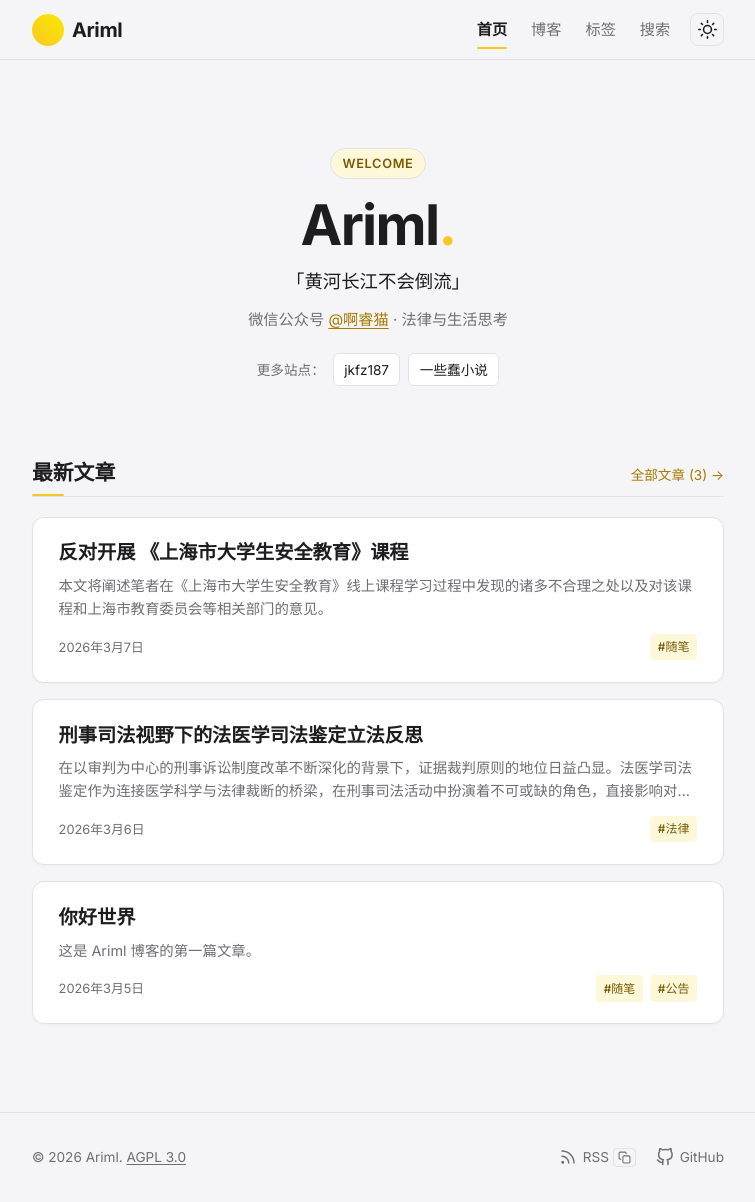
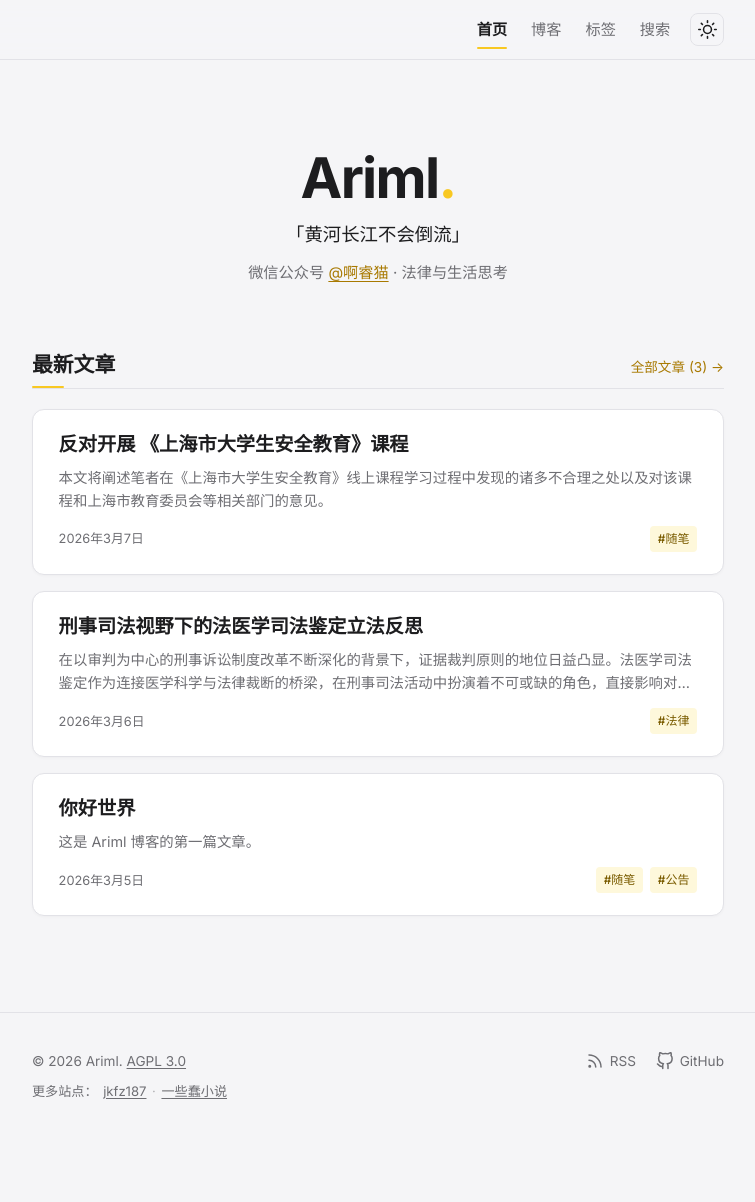
Before and after one commit to arimlll/arimlll.github.io, an Astro site: page / in a window 1280 px wide. Shown: the whole page, without its empty margins (262-1017 px from the left). After the commit the page ends 1139 px from the top, so only its background shows below. Built offline with nearby package versions, Linux system fonts and the light colour scheme; Astro itself is replaced by a stand-in of ours; some packages are replaced by stand-ins of ours.

Commit message:
feat: 优化首页头部视觉、尾部站点导航与导航栏Logo滚动联动

```diff
--- a/src/components/Footer.astro
+++ b/src/components/Footer.astro
@@ -9,29 +9,29 @@ const siteUrl = 'https://arimlll.github.io';
 
 <footer class="footer">
   <div class="footer-inner container">
+    <div class="footer-left">
       <p>&copy; {year} Ariml. <a href="https://www.gnu.org/licenses/agpl-3.0.html" target="_blank" rel="noopener" class="license-link">AGPL 3.0</a></p>
+      <div class="footer-extra-sites">
+        <span class="label">更多站点：</span>
+        <a href="/jkfz187/" class="footer-site-link">jkfz187</a>
+        <span class="sep">·</span>
+        <a href="/jkfz187/czp/" class="footer-site-link">一些蠢小说</a>
+      </div>
+    </div>
     <div class="footer-links">
-      <div class="rss-wrapper">
-        <a href="/rss.xml" target="_blank" class="footer-link rss-link" aria-label="RSS 订阅源" title="查看 RSS 订阅源">
+      <button class="footer-link rss-btn" id="rss-btn" data-rss={`${siteUrl}/rss.xml`} aria-label="复制 RSS 订阅地址" title="点击复制 RSS 订阅地址">
         <svg xmlns="http://www.w3.org/2000/svg" width="18" height="18" viewBox="0 0 24 24" fill="none" stroke="currentColor" stroke-width="2" stroke-linecap="round" stroke-linejoin="round">
           <path d="M4 11a9 9 0 0 1 9 9"></path>
           <path d="M4 4a16 16 0 0 1 16 16"></path>
           <circle cx="5" cy="19" r="1"></circle>
         </svg>
-          RSS
-        </a>
-        <button class="rss-copy-btn" id="rss-copy-btn" aria-label="复制 RSS 订阅地址" title="复制 RSS 地址" data-rss={`${siteUrl}/rss.xml`}>
-          <svg xmlns="http://www.w3.org/2000/svg" width="13" height="13" viewBox="0 0 24 24" fill="none" stroke="currentColor" stroke-width="2" stroke-linecap="round" stroke-linejoin="round">
-            <rect x="9" y="9" width="13" height="13" rx="2" ry="2"></rect>
-            <path d="M5 15H4a2 2 0 0 1-2-2V4a2 2 0 0 1 2-2h9a2 2 0 0 1 2 2v1"></path>
-          </svg>
+        <span>RSS</span>
       </button>
-      </div>
       <a href="https://github.com/arimlll" target="_blank" rel="noopener" class="footer-link" aria-label="GitHub">
         <svg xmlns="http://www.w3.org/2000/svg" width="18" height="18" viewBox="0 0 24 24" fill="none" stroke="currentColor" stroke-width="2" stroke-linecap="round" stroke-linejoin="round">
           <path d="M9 19c-5 1.5-5-2.5-7-3m14 6v-3.87a3.37 3.37 0 0 0-.94-2.61c3.14-.35 6.44-1.54 6.44-7A5.44 5.44 0 0 0 20 4.77 5.07 5.07 0 0 0 19.91 1S18.73.65 16 2.48a13.38 13.38 0 0 0-7 0C6.27.65 5.09 1 5.09 1A5.07 5.07 0 0 0 5 4.77a5.44 5.44 0 0 0-1.5 3.78c0 5.42 3.3 6.61 6.44 7A3.37 3.37 0 0 0 9 18.13V22"></path>
         </svg>
-        GitHub
+        <span>GitHub</span>
       </a>
     </div>
   </div>
@@ -40,20 +40,50 @@ const siteUrl = 'https://arimlll.github.io';
 <style>
   .footer {
     border-top: 1px solid var(--color-border);
-    padding: 2rem 0;
+    padding: 2.25rem 0;
     color: var(--color-text-secondary);
     font-size: 0.85rem;
-    margin-top: 3rem;
+    margin-top: 3.5rem;
   }
 
   .footer-inner {
     display: flex;
     justify-content: space-between;
-    align-items: center;
+    align-items: flex-start;
     max-width: var(--max-width);
     margin: 0 auto;
     flex-wrap: wrap;
-    gap: 1rem;
+    gap: 1.25rem;
+  }
+
+  .footer-left {
+    display: flex;
+    flex-direction: column;
+    gap: 0.4rem;
+  }
+
+  .footer-extra-sites {
+    font-size: 0.82rem;
+    color: var(--color-text-secondary);
+    display: flex;
+    align-items: center;
+    gap: 0.35rem;
+    flex-wrap: wrap;
+  }
+
+  .footer-site-link {
+    color: var(--color-text-secondary);
+    text-decoration: underline;
+    text-underline-offset: 2px;
+    transition: color 0.2s;
+  }
+
+  .footer-site-link:hover {
+    color: var(--color-accent-text);
+  }
+
+  .sep {
+    opacity: 0.5;
   }
 
   .license-link {
@@ -73,40 +103,25 @@ const siteUrl = 'https://arimlll.github.io';
   }
 
   .footer-link {
-    display: flex;
+    display: inline-flex;
     align-items: center;
     gap: 0.35rem;
     color: var(--color-text-secondary);
     transition: color 0.2s;
     text-decoration: none;
+    font-size: 0.85rem;
   }
 
   .footer-link:hover {
     color: var(--color-accent-text);
   }
 
-  .rss-wrapper {
-    display: inline-flex;
-    align-items: center;
-    gap: 0.25rem;
-  }
-
-  .rss-copy-btn {
-    display: inline-flex;
-    align-items: center;
-    justify-content: center;
+  .rss-btn {
     background: none;
-    border: 1px solid var(--color-border);
-    border-radius: 4px;
-    padding: 2px 4px;
-    color: var(--color-text-secondary);
+    border: none;
+    padding: 0;
     cursor: pointer;
-    transition: all 0.2s;
-  }
-
-  .rss-copy-btn:hover {
-    color: var(--color-accent-text);
-    border-color: var(--color-accent);
+    font-family: inherit;
   }
 
   .toast {
@@ -148,8 +163,8 @@ const siteUrl = 'https://arimlll.github.io';
     }, 2500);
   }
 
-  function initRssCopyButton() {
-    const btn = document.getElementById('rss-copy-btn');
+  function initRssButton() {
+    const btn = document.getElementById('rss-btn');
     if (!btn) return;
 
     btn.addEventListener('click', async (e) => {
@@ -174,6 +189,6 @@ const siteUrl = 'https://arimlll.github.io';
     });
   }
 
-  initRssCopyButton();
-  document.addEventListener('astro:after-swap', initRssCopyButton);
+  initRssButton();
+  document.addEventListener('astro:after-swap', initRssButton);
 </script>
--- a/src/components/Header.astro
+++ b/src/components/Header.astro
@@ -15,10 +15,21 @@ function isLinkActive(linkHref: string, path: string): boolean {
   if (linkHref === '/') return path === '/' || path === '';
   return path.startsWith(linkHref);
 }
+
+const isHomePage = currentPath === '/' || currentPath === '';
 ---
 <header class="header">
   <nav class="header-inner container">
-    <Logo />
+    <div
+      class:list={[
+        'header-logo-container',
+        { 'home-scroll-logo': isHomePage }
+      ]}
+      id="header-logo-container"
+    >
+      <Logo />
+    </div>
+
     <div class="header-right">
       <div class="nav-links" id="nav-links">
         {navLinks.map(link => (
@@ -72,8 +83,41 @@ function isLinkActive(linkHref: string, path: string): boolean {
     });
   }
 
+  function initHeaderLogoScroll() {
+    const logoContainer = document.getElementById('header-logo-container');
+    if (!logoContainer) return;
+
+    const heroTitle = document.getElementById('hero-title');
+    if (!heroTitle) {
+      // Non-home page: always display logo
+      logoContainer.classList.remove('home-scroll-logo');
+      return;
+    }
+
+    const header = document.querySelector('.header');
+    const headerHeight = header ? header.clientHeight : 60;
+
+    function handleScroll() {
+      const rect = heroTitle!.getBoundingClientRect();
+      // When navbar reaches/covers Ariml title, reveal navbar logo
+      if (rect.top <= headerHeight) {
+        logoContainer!.classList.add('logo-revealed');
+      } else {
+        logoContainer!.classList.remove('logo-revealed');
+      }
+    }
+
+    window.addEventListener('scroll', handleScroll, { passive: true });
+    window.addEventListener('resize', handleScroll, { passive: true });
+    handleScroll();
+  }
+
   initMenu();
-  document.addEventListener('astro:after-swap', initMenu);
+  initHeaderLogoScroll();
+  document.addEventListener('astro:after-swap', () => {
+    initMenu();
+    initHeaderLogoScroll();
+  });
 </script>
 
 <style>
@@ -96,6 +140,25 @@ function isLinkActive(linkHref: string, path: string): boolean {
     justify-content: space-between;
     height: 100%;
     max-width: var(--max-width);
+  }
+
+  .header-logo-container {
+    display: flex;
+    align-items: center;
+    transition: opacity 0.25s cubic-bezier(0.16, 1, 0.3, 1), transform 0.25s cubic-bezier(0.16, 1, 0.3, 1);
+  }
+
+  /* When on home page, hide logo until Ariml header is covered by navbar */
+  .header-logo-container.home-scroll-logo {
+    opacity: 0;
+    pointer-events: none;
+    transform: translateY(4px);
+  }
+
+  .header-logo-container.home-scroll-logo.logo-revealed {
+    opacity: 1;
+    pointer-events: auto;
+    transform: translateY(0);
   }
 
   .header-right {
--- a/src/pages/index.astro
+++ b/src/pages/index.astro
@@ -19,15 +19,9 @@ const postsWithWordCount = await Promise.all(
 ---
 <BaseLayout title="首页">
   <section class="hero animate-fade-in">
-    <div class="hero-badge">Welcome</div>
-    <h1 class="hero-title">Ariml<span class="hero-dot">.</span></h1>
+    <h1 class="hero-title" id="hero-title">Ariml<span class="hero-dot">.</span></h1>
     <p class="hero-quote">「黄河长江不会倒流」</p>
     <p class="hero-sub">微信公众号 <a href="https://mp.weixin.qq.com" target="_blank" rel="noopener" class="hero-link">@啊睿猫</a> · 法律与生活思考</p>
-    <div class="hero-extra-links">
-      <span>更多站点：</span>
-      <a href="/jkfz187/" class="hero-chip">jkfz187</a>
-      <a href="/jkfz187/czp/" class="hero-chip">一些蠢小说</a>
-    </div>
   </section>
 
   {posts.length > 0 && (
@@ -55,24 +49,10 @@ const postsWithWordCount = await Promise.all(
 <style>
   .hero {
     text-align: center;
-    padding: 3.5rem 0 2.5rem;
+    padding: 3.5rem 0 2rem;
     display: flex;
     flex-direction: column;
     align-items: center;
-  }
-
-  .hero-badge {
-    display: inline-block;
-    padding: 0.2rem 0.75rem;
-    font-size: 0.8rem;
-    font-weight: 600;
-    letter-spacing: 0.05em;
-    text-transform: uppercase;
-    color: var(--color-tag-text);
-    background-color: var(--color-tag-bg);
-    border-radius: 999px;
-    margin-bottom: 1rem;
-    border: 1px solid var(--color-border);
   }
 
   .hero-title {
@@ -103,34 +83,6 @@ const postsWithWordCount = await Promise.all(
     color: var(--color-accent-text);
     text-decoration: underline;
     text-underline-offset: 3px;
-  }
-
-  .hero-extra-links {
-    margin-top: 1.25rem;
-    display: flex;
-    align-items: center;
-    gap: 0.5rem;
-    font-size: 0.85rem;
-    color: var(--color-text-secondary);
-    flex-wrap: wrap;
-    justify-content: center;
-  }
-
-  .hero-chip {
-    display: inline-block;
-    background-color: var(--color-card-bg);
-    border: 1px solid var(--color-border);
-    padding: 0.2rem 0.65rem;
-    border-radius: 6px;
-    color: var(--color-text);
-    font-size: 0.85rem;
-    transition: all 0.2s;
-  }
-
-  .hero-chip:hover {
-    border-color: var(--color-accent);
-    color: var(--color-accent-text);
-    transform: translateY(-1px);
   }
 
   .recent-posts {
```
Lines whose indentation alone changed are shown as unchanged.
